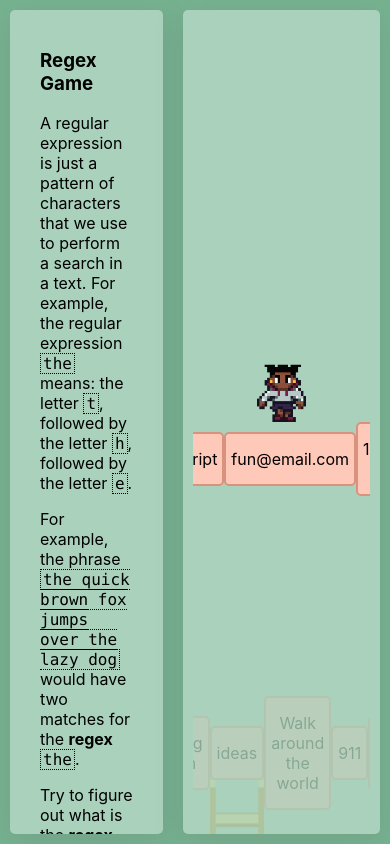
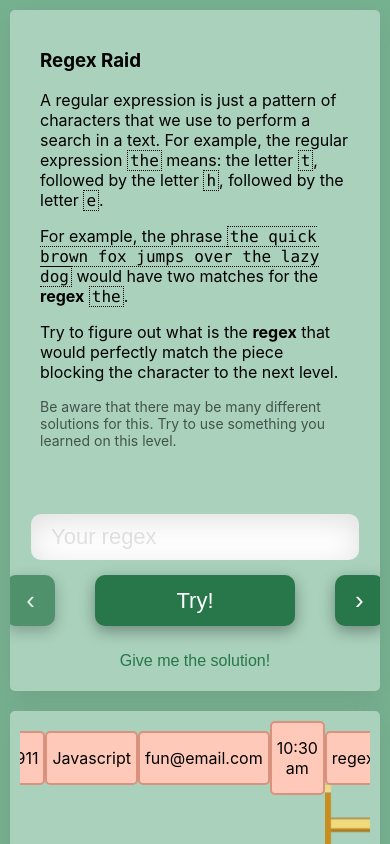
Before and after one commit to CGReinhold/regex-game, a React (Create React App) app: page / in a window 390 px wide. Shown: the top 844 px of the page. Built offline with nearby package versions, Linux system fonts and the light colour scheme.

Commit message:
fix responsive bugs

```diff
--- a/public/index.html
+++ b/public/index.html
@@ -7,7 +7,7 @@
     <meta name="theme-color" content="#000000" />
     <meta
       name="description"
-      content="Web site created using create-react-app"
+      content="Regex Raid - Learn regex by playing"
     />
     <link rel="apple-touch-icon" href="%PUBLIC_URL%/logo192.png" />
     <!--
@@ -24,7 +24,7 @@
       work correctly both with client-side routing and a non-root public URL.
       Learn how to configure a non-root public URL by running `npm run build`.
     -->
-    <title>React App</title>
+    <title>Regex Raid</title>
   </head>
   <body>
     <noscript>You need to enable JavaScript to run this app.</noscript>
--- a/src/App.css
+++ b/src/App.css
@@ -23,3 +23,10 @@
 .game-box {
   flex: 4;
 }
+
+@media (max-width: 1000px) {
+  .game {
+    height: auto;
+    flex-direction: column;
+  }
+}
--- a/src/components/gameLayout.css
+++ b/src/components/gameLayout.css
@@ -38,7 +38,7 @@
 .regex-character {
   height: 60px;
   position: absolute;
-  top: calc(50% - 60px);
+  top: calc(10% - 60px);
   transition: left 1s;
   width: 20%;
   display: flex;
--- a/src/components/gameLayout.tsx
+++ b/src/components/gameLayout.tsx
@@ -18,13 +18,13 @@ const GameLayout: React.FC<GameLayoutProps> = ({ level, regex }) => {
     return `calc(${20 * horizontalIndex}%)`;
   }, [level]);
 
-  const [top, setTop] = useState<string>(`calc(50% - ${(level) * 255}px)`);
+  const [top, setTop] = useState<string>(`calc(10% - ${(level) * 255}px)`);
   const [left, setLeft] = useState<string>(getLeftPosition());
   const [newLevel, setNewLevel] = useState<boolean>(false);
 
   useEffect(() => {
     if (level > 0) {
-      setTop(`calc(50% - ${(level) * 255}px)`);
+      setTop(`calc(10% - ${(level) * 255}px)`);
       setLeft(getLeftPosition());
       setNewLevel(true);
     }
--- a/src/components/instructions.tsx
+++ b/src/components/instructions.tsx
@@ -40,7 +40,7 @@ const LevelInstructions: React.FC<LevelInstructionsProps> = ({ level, onSubmit,
 
   return (
     <div className="instructions">
-      <h3>Regex Game</h3>
+      <h3>Regex Raid</h3>
       <div>
         {description ? (
           <>
```
